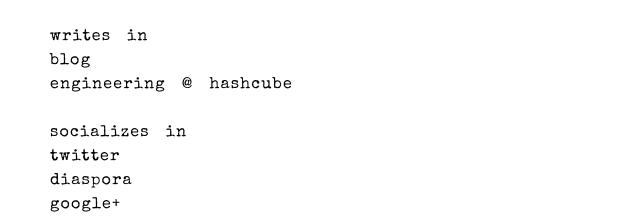
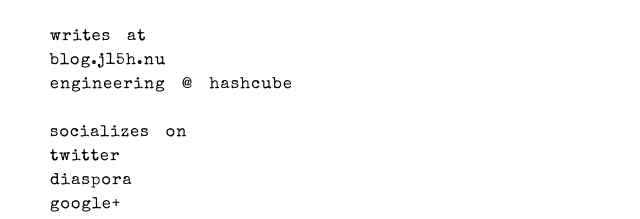
Before and after one commit to jishnu7/j15h.nu, a plain HTML site: page index.html in a window 1280 px wide. Shown: the part 977-1196 px from the top of the page, 0-640 px from the left. Drawn offline with nearby package versions, Linux system fonts and the light colour scheme.

Commit message:
fix grammer mistakes

```diff
--- a/index.html
+++ b/index.html
@@ -66,11 +66,11 @@
 <a target="_blank" href="http://thenounproject.com/jishnu7/">thenounproject</a>
 <a target="_blank" href="https://www.behance.net/jishnu7">behance</a>
 
-writes in
-<a target="_blank" href="http://blog.j15h.nu/">blog</a>
+writes at
+<a target="_blank" href="http://blog.j15h.nu/">blog.j15h.nu</a>
 <a target="_blank" href="https://medium.com/engineering-hashcube/">engineering @ hashcube</a>
 
-socializes in
+socializes on
 <a target="_blank" href="https://twitter.com/jishnu7">twitter</a>
 <a target="_blank" href="https://joindiaspora.com/people/4d0f65b02c17436759002e09">diaspora</a>
 <a target="_blank" href="https://plus.google.com/+JishnuMohan">google+</a>
```
